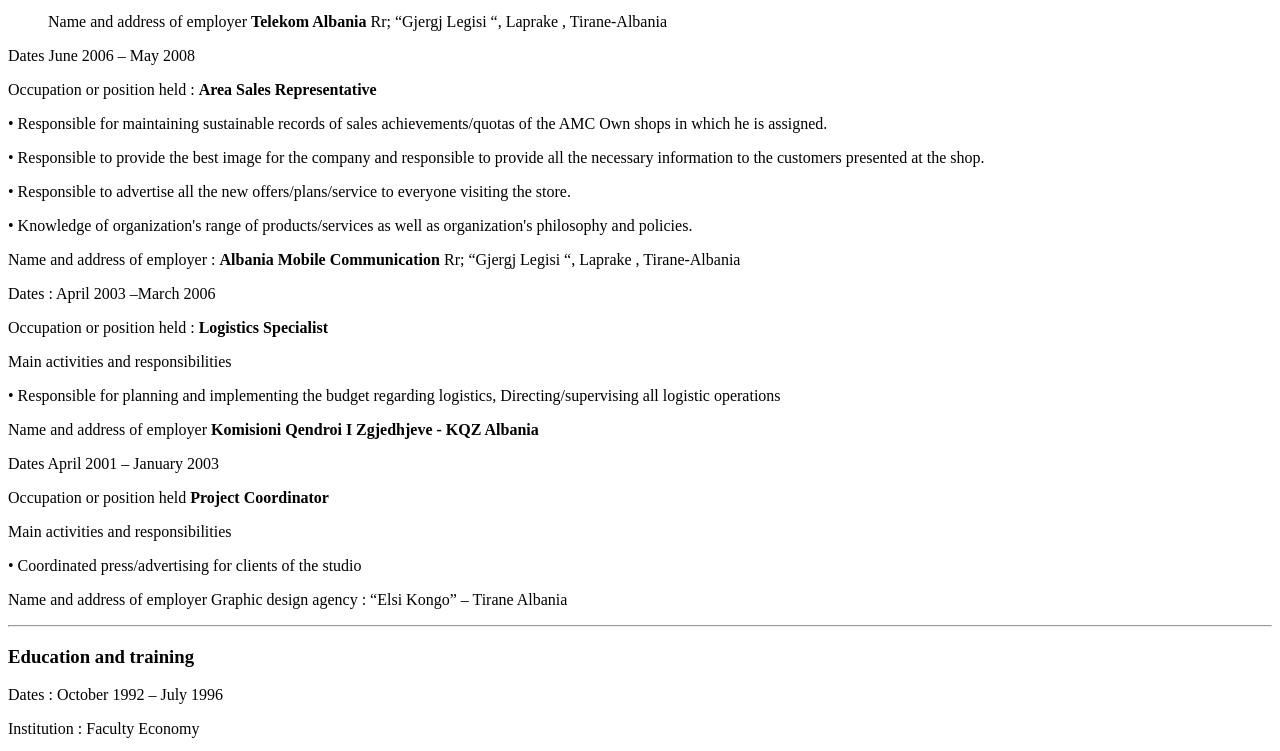
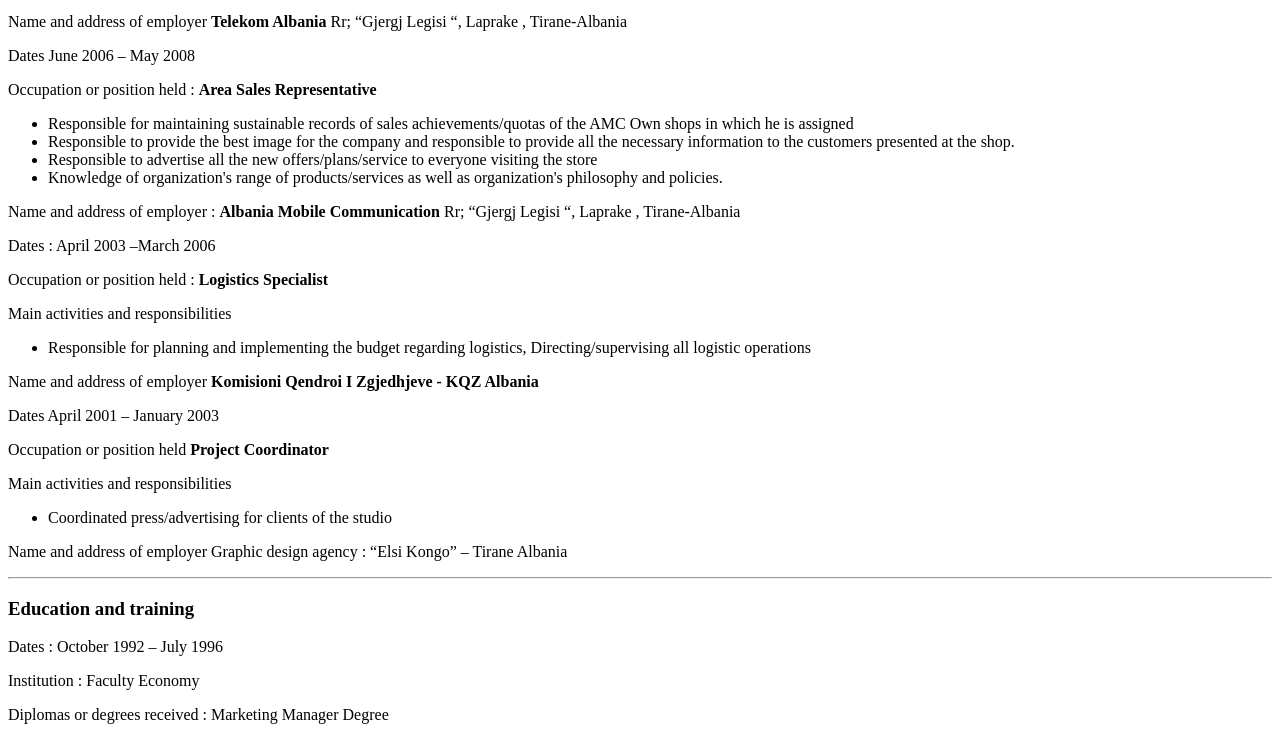
Before and after one commit to Joni2006/Babi-, a plain HTML site: page index.html in a window 1280 px wide. Shown: the part 1144-1895 px from the top of the page. Drawn offline with Linux system fonts and the light colour scheme; files that its build step writes are made by us from their sources.

Commit message:
Add files via upload

```diff
--- a/index.html
+++ b/index.html
@@ -38,7 +38,8 @@
     </p>
     <p><strong>Sales Area Manager</strong> ( current )</p>
     <ul>
-      <p>• Supervise and support the Telekom exclusive shops standards and the sales representatives. Sells the organization's products and/or services to established customers or by developing new prospects within assigned territory. Responsible for
+      <li>• Supervise and support the Telekom exclusive shops standards and the sales representatives. Sells the organization's products and/or services to established customers or by developing new prospects within assigned territory. Responsible
+        for
         maintaining sustainable records of sales achievements/quotas.
         Prepare the monthly target for all shops
         Checking the knowledge of the sales operators (tariffs, services and special offers) and the ability of presenting them to the clients according to Telekom Training standards.
@@ -47,26 +48,32 @@
         Must provide realistic feedback from the shops.
         Must inform the department for everything in the market that could affect the position of Telekom and specifically the sales performance.
         Ensuring that all shops follow the Merchandising and other standards set by company monthly.
-      </p>
-      <p>Name and address of employer <strong>Telekom Albania </strong>Rr; “Gjergj Legisi “, Laprake , Tirane-Albania</p>
+      </li>
     </ul>
+    <p>Name and address of employer <strong>Telekom Albania </strong>Rr; “Gjergj Legisi “, Laprake , Tirane-Albania</p>
+
     <p>Dates June 2006 – May 2008</p>
     <p>Occupation or position held : <strong>Area Sales Representative</strong></p>
-    <p>• Responsible for maintaining sustainable records of sales achievements/quotas of the AMC Own shops in which he is assigned.</p>
-    <p>• Responsible to provide the best image for the company and responsible to provide all the necessary information to the customers presented at the shop.</p>
-    <p>• Responsible to advertise all the new offers/plans/service to everyone visiting the store.</p>
-    <p>• Knowledge of organization's range of products/services as well as organization's philosophy and policies.</p>
-    </p>
+    <ul>
+      <li> Responsible for maintaining sustainable records of sales achievements/quotas of the AMC Own shops in which he is assigned</li>
+      <li>Responsible to provide the best image for the company and responsible to provide all the necessary information to the customers presented at the shop.</li>
+      <li>Responsible to advertise all the new offers/plans/service to everyone visiting the store</li>
+      <li>Knowledge of organization's range of products/services as well as organization's philosophy and policies.</li>
+    </ul>
     <p>Name and address of employer : <strong>Albania Mobile Communication</strong> Rr; “Gjergj Legisi “, Laprake , Tirane-Albania</p>
     <p>Dates : April 2003 –March 2006</p>
     <p>Occupation or position held : <strong>Logistics Specialist</strong></p>
     <p>Main activities and responsibilities</p>
-    <p>• Responsible for planning and implementing the budget regarding logistics, Directing/supervising all logistic operations</p>
+    <ul>
+      <li>Responsible for planning and implementing the budget regarding logistics, Directing/supervising all logistic operations</li>
+    </ul>
     <p>Name and address of employer <strong>Komisioni Qendroi I Zgjedhjeve - KQZ Albania</strong></p>
     <p>Dates April 2001 – January 2003</p>
     <p>Occupation or position held <strong>Project Coordinator</strong></p>
     <p>Main activities and responsibilities</p>
-    <p>• Coordinated press/advertising for clients of the studio </p>
+    <ul>
+      <li>Coordinated press/advertising for clients of the studio</li>
+    </ul>
     <p>Name and address of employer Graphic design agency : “Elsi Kongo” – Tirane Albania</p>
     <hr>
     <h3>Education and training</h3>
```
